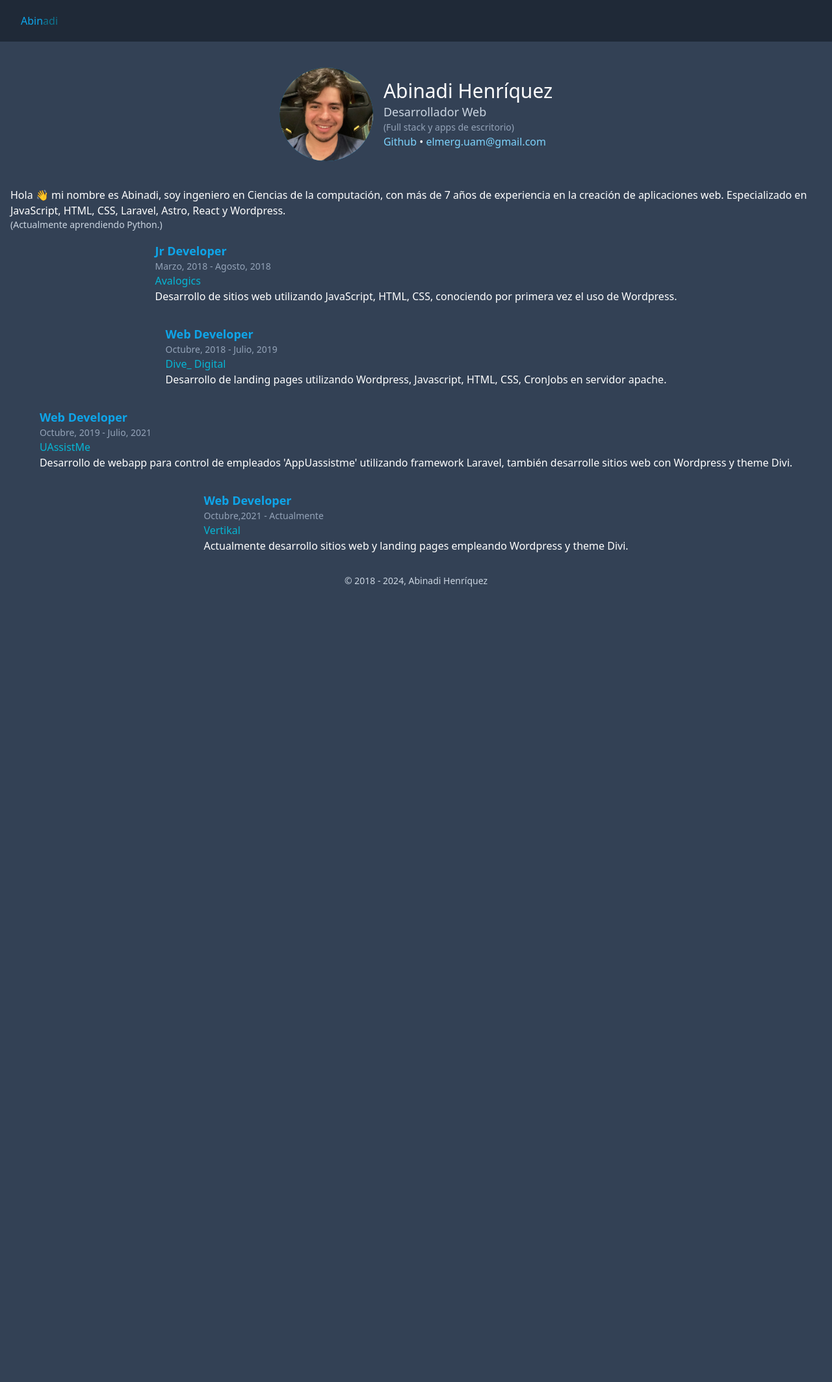
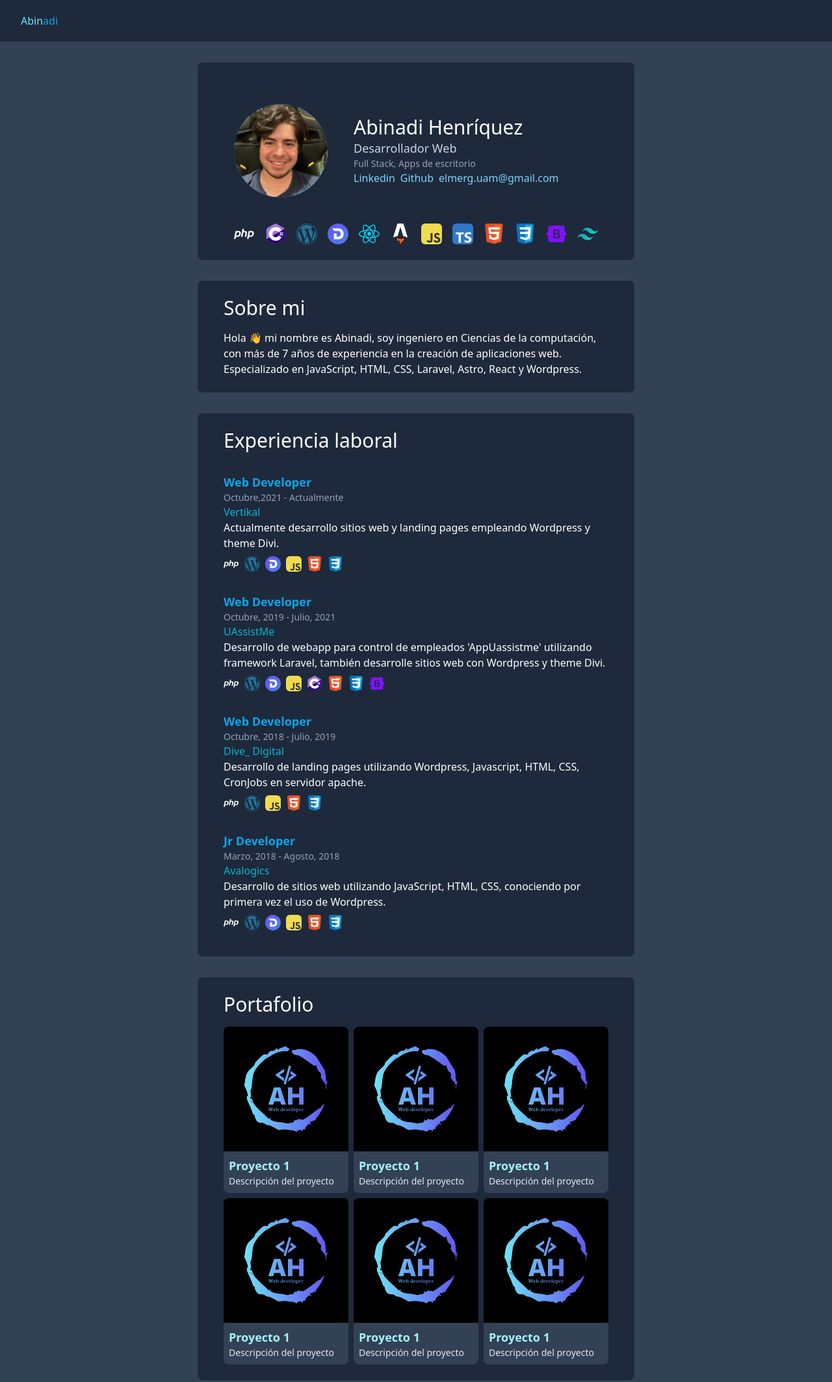
Before and after one commit to Devon107/porta_aben, an Astro site: page / in a window 1280 px wide. Shown: the top 2127 px of the page at 65% size. Before the commit the page ends 920 px from the top, so only its background shows below. Built offline with nearby package versions, Linux system fonts and the light colour scheme; Astro itself is replaced by a stand-in of ours.

Commit message:
Projects section added, techno icons, css changes

```diff
--- a/src/components/About.astro
+++ b/src/components/About.astro
@@ -1,11 +1,8 @@
 ---
+const about = Astro.props
 ---
-<section class="container mx-auto grid place-content-center px-4">
+<section class="grid place-content-center max-w-prose">
     <div class="grid">
-        <p>Hola 👋 mi nombre es Abinadi, soy ingeniero en Ciencias de la computación, con más de 7 años de experiencia en la creación de
-            aplicaciones web. Especializado en JavaScript, HTML, CSS, Laravel, Astro, React y Wordpress.
-        </p>
-
-        <p class="text-sm text-slate-300">(Actualmente aprendiendo Python.)</p>
+        <p>{about.about}</p>
     </div>
 </section>
--- a/src/components/Experience.astro
+++ b/src/components/Experience.astro
@@ -1,9 +1,12 @@
 ---
     const experience = Astro.props
 ---
-<section class="container mx-auto grid place-content-center px-4 py-4">
-    <p class="text-sky-500 font-bold text-lg">{experience.cargo}</p>
-    <p class="text-slate-400 text-sm">{experience.initial} - {experience.finish != '-' ? experience.finish : 'Actualmente'}</p>
-    <p class="text-cyan-500">{experience.company}</p>
+<article class="py-4 max-w-prose">
+    <h3 class="text-sky-500 font-bold text-lg">{experience.cargo}</h3>
+    <h4 class="text-slate-400 text-sm">{experience.initial} - {experience.finish != '-' ? experience.finish : 'Actualmente'}</h4>
+    <h5 class="text-cyan-500">{experience.company}</h5>
     <p>{experience.descript}</p>
-</section>
+    <div class="flex gap-2 pt-2">
+        { experience.technologies?.map(technology => <img class="size-6 rounded-md" src={technology} alt=`logo de ${technology.split('.')[0].split('/')[1]}`/> ) }
+    </div>
+</article>
--- a/src/components/Header.astro
+++ b/src/components/Header.astro
@@ -1,12 +1,12 @@
 ---
 ---
 
-<nav class="bg-gray-800">
+<nav class="bg-slate-800">
     <div class="mx-auto max-w-7xl px-2 sm:px-6 lg:px-8">
         <div class="relative flex h-16 items-center justify-between">
             <div class="flex flex-1 items-center justify-center sm:items-stretch sm:justify-start">
                 <div class="flex flex-shrink-0 items-center">
-                    <span class="text-sky-500">Abin</span><span class="text-cyan-700">adi</span>
+                    <span class="text-cyan-300">Abin</span><span class="text-sky-500">adi</span>
                 </div>
             </div>
         </div>
--- a/src/components/Hero.astro
+++ b/src/components/Hero.astro
@@ -1,17 +1,20 @@
 ---
+const about = Astro.props
 ---
-<section class="container mx-auto grid place-content-center px-4">
-    <div class="flex items-center gap-4 py-10">
-        <img class="bg-sky-500 text-white rounded-full size-36 grid text-xl place-content-center object-cover" src="/098A3B61-B83D-4CED-804E-A5B738D86AE3_1_105_c.jpeg" alt="un retrato de el rostro de Elmer">
+<article class="container mx-auto grid place-content-center px-4">
+    <div class="flex items-center gap-10 py-10 flex-wrap">
+        <img class="bg-sky-500 text-white rounded-full size-36 grid text-xl place-content-center object-cover" src={about.image} alt="un retrato de el rostro de Elmer">
         <div>
-            <h1 class="text-3xl">Abinadi Henríquez</h1>
-            <h2 class="text-lg text-slate-300">Desarrollador Web</h2>
-            <h3 class="text-sm text-slate-400">(Full stack y apps de escritorio)</h3>
-            <div>
-                <a class="text-sky-300 hover:text-white cursor-pointer" href="https://github.com/Devon107" target="_blank">Github</a>
-                &bull;
-                <a class="text-sky-300 hover:text-white cursor-pointer" href="mailto:elmerg.uam@gmail.com">elmerg.uam@gmail.com</a>
+            <h1 class="text-3xl">{about.name}</h1>
+            <h2 class="text-lg text-slate-300">{about.cargo}</h2>
+            <h3 class="text-sm text-slate-400">{about.funcion}</h3>
+            <div class="flex gap-2 flex-wrap">
+                {about.contacto?.map(contacto => <a class="text-sky-300 hover:text-white cursor-pointer" href={contacto.link} target="_blank">{contacto.text}</a>) }
             </div>
         </div>
     </div>
-</section>
+    <div class="flex gap-4 mx-auto flex-wrap">
+        {about.technologies?.map(technology => <img class="size-8 rounded-md" src={technology} alt=`logo de ${technology.split('.')[0].split('/')[1]}`/> ) }
+    </div>
+    </div>
+</article>
--- /dev/null
+++ b/src/components/Projects.astro
@@ -0,0 +1,10 @@
+---
+    const experience = Astro.props
+---
+<article class="mx-auto  max-w-prose flex flex-col">
+    <img class="rounded-t-lg" src={experience.image} alt=`captura de pantalla de ${experience.title}`>
+    <div class="bg-slate-700 py-2 px-2 rounded-b-lg">
+        <h3 class="text-cyan-200 font-bold text-lg">{experience.title}</h3>
+        <p class="text-sm text-slate-200">{experience.descript}</p>
+    </div>
+</article>
--- a/src/layouts/Baselayout.astro
+++ b/src/layouts/Baselayout.astro
@@ -4,7 +4,7 @@ import Header from '../components/Header.astro';
 import Footer from '../components/Footer.astro';
 ---
 
-<html lang="en">
+<html lang="es">
 	<head>
 		<meta charset="utf-8" />
 		<link rel="icon" type="image/svg+xml" href="/logo-black.svg" />
@@ -14,7 +14,7 @@ import Footer from '../components/Footer.astro';
 	</head>
 	<body class="bg-slate-700 text-white">
 		<Header />
-        <main class="grid place-content-center">
+        <main class="grid place-content-center w-11/12 max-w-2xl mx-auto">
             <slot />
         </main>
 		<Footer/>
--- a/src/pages/index.astro
+++ b/src/pages/index.astro
@@ -3,17 +3,43 @@ import BaseLayout from '../layouts/Baselayout.astro';
 import Hero from '../components/Hero.astro';
 import About from '../components/About.astro';
 import Experience from '../components/Experience.astro';
+import Proyects from '../components/Projects.astro';
 ---
 
 <BaseLayout>
-	<Hero />
-	<About />
+	<section class="bg-slate-800 p-6 mt-8 rounded-lg">
+		<Hero
+		name="Abinadi Henríquez"
+		image="/098A3B61-B83D-4CED-804E-A5B738D86AE3_1_105_c.jpeg"
+		cargo="Desarrollador Web"
+		funcion="Full Stack, Apps de escritorio"
+		technologies={['/php_dark.svg','/csharp.svg','/wordpress.svg', '/DIVI 1.svg', '/react.svg', '/astro_dark.svg', '/javascript.svg','/typescript.svg','/html5.svg', '/css.svg', '/bootstrap.svg', '/tailwindcss.svg']}
+		contacto={[ { text: 'Linkedin', link: 'https://www.linkedin.com/in/abinadi-henriquez/' }, { text: 'Github', link: 'https://github.com/Devon107' }, {text: 'elmerg.uam@gmail.com', link: 'mailto:elmerg.uam@gmail.com'} ]}
+		/>
+	</section>
+	<section class="bg-slate-800 py-6 px-10 mt-8 rounded-lg">
+		<h2 class="text-3xl pb-4">Sobre mi</h2>
+		<About
+			about="Hola 👋 mi nombre es Abinadi, soy ingeniero en Ciencias de la computación, con más de 7 años de experiencia en la creación de aplicaciones web. Especializado en JavaScript, HTML, CSS, Laravel, Astro, React y Wordpress."
+		/>
+	</section>
+	<section class="bg-slate-800 py-6 px-10 mt-8 rounded-lg">
+		<h2 class="text-3xl pb-4">Experiencia laboral</h2>
 		<Experience
-		cargo="Jr Developer"
-		initial="Marzo, 2018"
-		finish="Agosto, 2018"
-		company="Avalogics"
-		descript="Desarrollo de sitios web utilizando JavaScript, HTML, CSS, conociendo por primera vez el uso de Wordpress."
+			cargo="Web Developer"
+			initial="Octubre,2021"
+			finish="-"
+			company="Vertikal"
+			descript="Actualmente desarrollo sitios web y landing pages empleando Wordpress y theme Divi."
+			technologies={['/php_dark.svg','/wordpress.svg', '/DIVI 1.svg', '/javascript.svg','/html5.svg', '/css.svg']}
+		/>
+		<Experience
+			cargo="Web Developer"
+			initial="Octubre, 2019"
+			finish="Julio, 2021"
+			company="UAssistMe"
+			descript="Desarrollo de webapp para control de empleados 'AppUassistme' utilizando framework Laravel, también desarrolle sitios web con Wordpress y theme Divi."
+			technologies={['/php_dark.svg','/wordpress.svg', '/DIVI 1.svg', '/javascript.svg', '/csharp.svg', '/html5.svg', '/css.svg', '/bootstrap.svg']}
 		/>
 		<Experience
 			cargo="Web Developer"
@@ -21,19 +47,26 @@ import Experience from '../components/Experience.astro';
 			finish="Julio, 2019"
 			company="Dive_ Digital"
 			descript="Desarrollo de landing pages utilizando Wordpress, Javascript, HTML, CSS, CronJobs en servidor apache."
+			technologies={['/php_dark.svg','/wordpress.svg', '/javascript.svg', '/html5.svg', '/css.svg']}
 		/>
 		<Experience
-		cargo="Web Developer"
-		initial="Octubre, 2019"
-		finish="Julio, 2021"
-		company="UAssistMe"
-		descript="Desarrollo de webapp para control de empleados 'AppUassistme' utilizando framework Laravel, también desarrolle sitios web con Wordpress y theme Divi."
+			cargo="Jr Developer"
+			initial="Marzo, 2018"
+			finish="Agosto, 2018"
+			company="Avalogics"
+			descript="Desarrollo de sitios web utilizando JavaScript, HTML, CSS, conociendo por primera vez el uso de Wordpress."
+			technologies={['/php_dark.svg','/wordpress.svg', '/DIVI 1.svg', '/javascript.svg', '/html5.svg', '/css.svg']}
 		/>
-	<Experience
-		cargo="Web Developer"
-		initial="Octubre,2021"
-		finish="-"
-		company="Vertikal"
-		descript="Actualmente desarrollo sitios web y landing pages empleando Wordpress y theme Divi."
-	/>
+	</section>
+	<section class="bg-slate-800 py-6 px-10 mt-8 rounded-lg">
+		<h2 class="text-3xl pb-4">Portafolio</h2>
+		<div class="grid grid-cols-1 md:grid-cols-3 gap-2">
+			<Proyects title="Proyecto 1" image="/logo-color.svg" descript="Descripción del proyecto"/>
+			<Proyects title="Proyecto 1" image="/logo-color.svg" descript="Descripción del proyecto"/>
+			<Proyects title="Proyecto 1" image="/logo-color.svg" descript="Descripción del proyecto"/>
+			<Proyects title="Proyecto 1" image="/logo-color.svg" descript="Descripción del proyecto"/>
+			<Proyects title="Proyecto 1" image="/logo-color.svg" descript="Descripción del proyecto"/>
+			<Proyects title="Proyecto 1" image="/logo-color.svg" descript="Descripción del proyecto"/>
+		</div>
+	</section>
 </BaseLayout>
```
Also changed, not shown: public/DIVI 1.svg (added), public/astro_dark.svg (added), public/bootstrap.svg (added), public/csharp.svg (added), public/css.svg (added), public/html5.svg (added), public/javascript.svg (added), public/php_dark.svg (added), public/react.svg (added), public/tailwindcss.svg (added), public/typescript.svg (added), public/wordpress.svg (added). Lines whose indentation alone changed are shown as unchanged.
